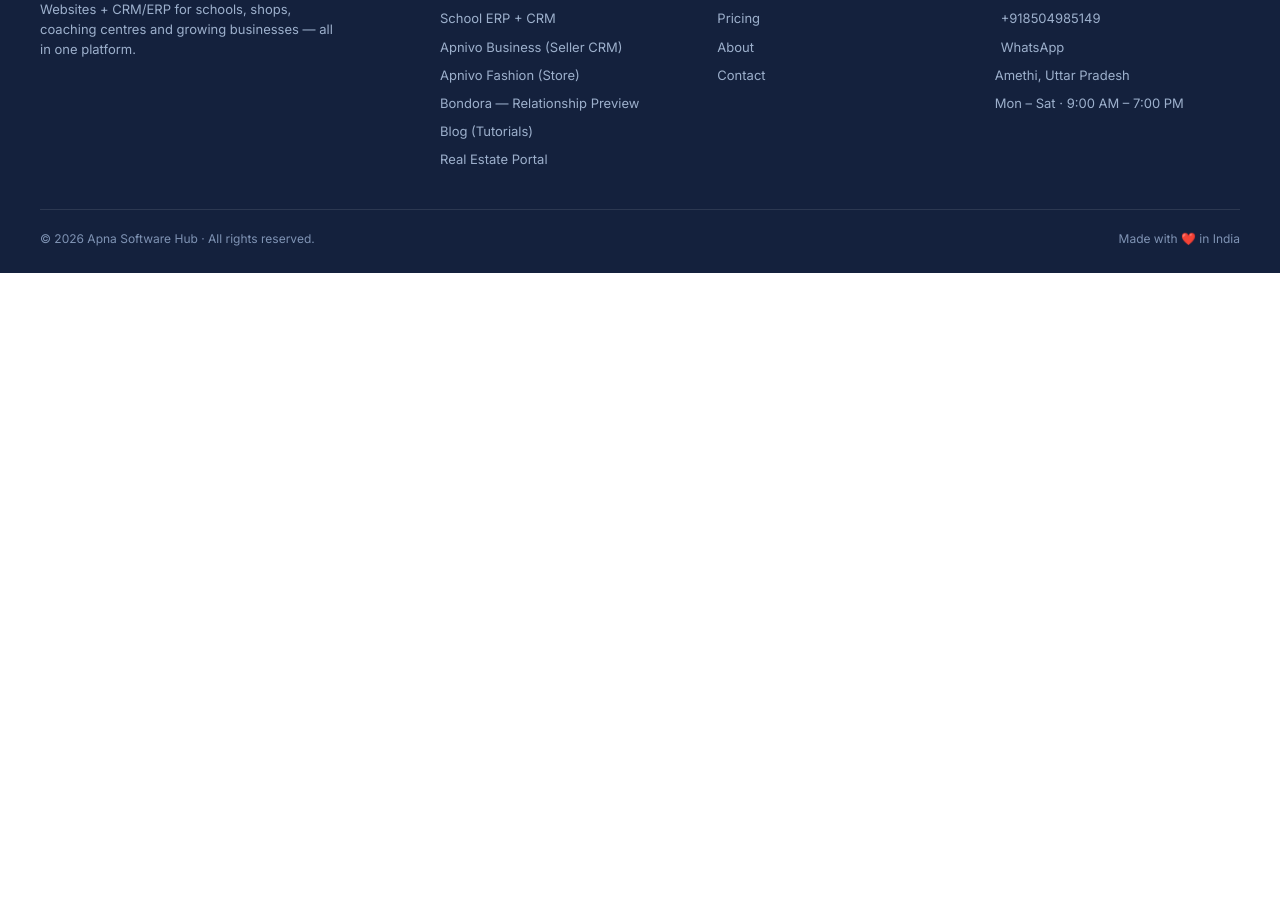
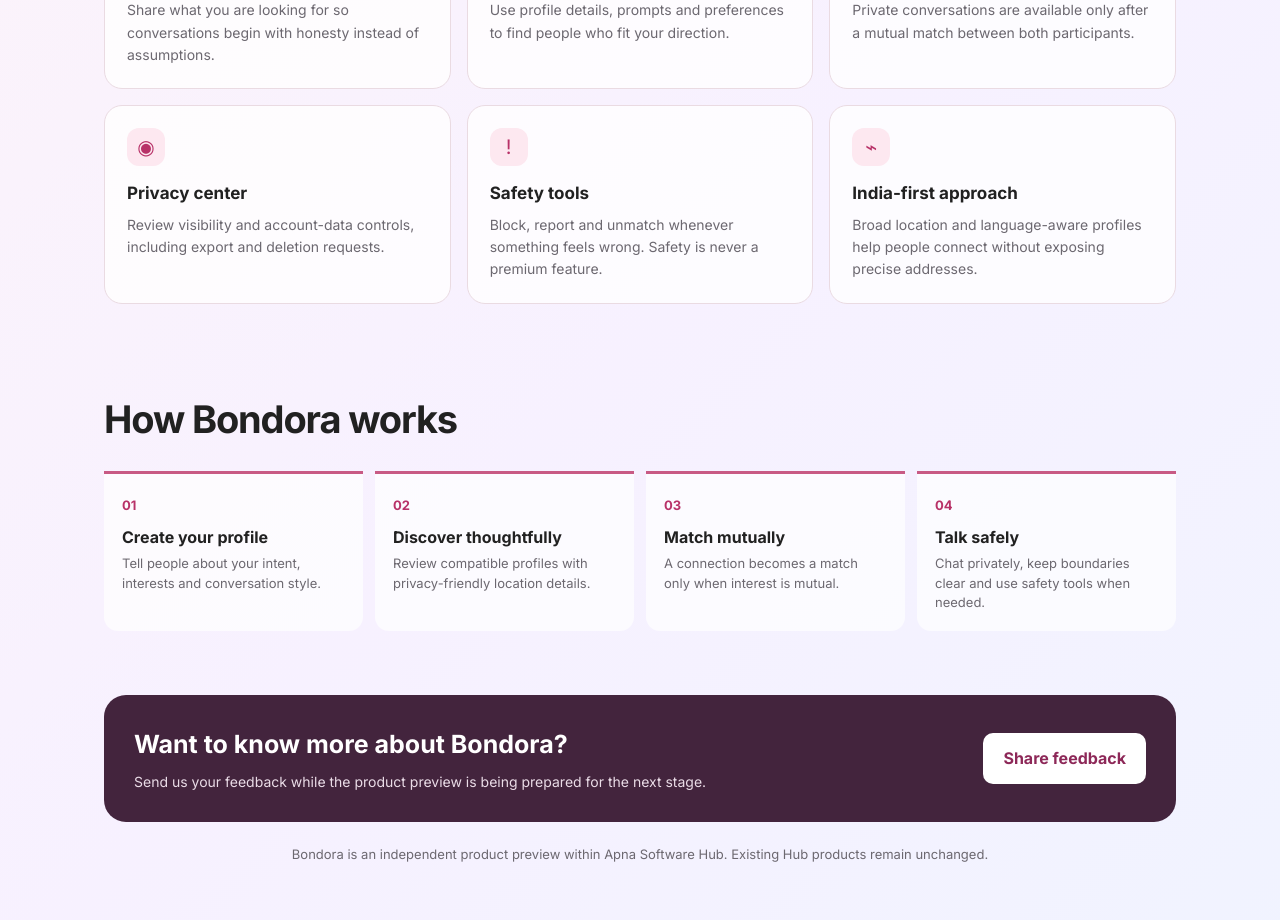
Before and after one commit to kanhaji143/apna-computer, a website: page public/bondora/index.html in a window 1280 px wide. Shown: the part 1109-2029 px from the top of the page. Before the commit the page ends 1382 px from the top, so only its background shows below. Drawn offline with Linux system fonts and the light colour scheme.

Commit message:
feat: expand Bondora product landing page
Adds relationship feature tiles, four-step product flow, feedback CTA, responsive layout, and privacy/safety messaging to the Hub preview.

```diff
--- a/public/bondora/index.html
+++ b/public/bondora/index.html
@@ -24,7 +24,24 @@
         .bondora-feature strong { display: block; margin-bottom: 5px; }
         .bondora-feature span { color: #6c6870; font-size: 14px; line-height: 1.5; }
         .bondora-note { margin: 22px auto 0; max-width: 900px; color: #6c6870; text-align: center; font-size: 13px; }
-        @media (max-width: 760px) { .bondora-card { grid-template-columns: 1fr; gap: 28px; } .bondora-wrap { padding-top: 36px; } }
+        .bondora-section { max-width: 1120px; margin: 26px auto 0; padding: 30px 0; }
+        .bondora-section h2 { margin-bottom: 10px; font-size: clamp(25px, 4vw, 38px); letter-spacing: -.03em; }
+        .bondora-section-intro { max-width: 650px; color: #6c6870; line-height: 1.7; }
+        .bondora-grid { display: grid; grid-template-columns: repeat(3, 1fr); gap: 16px; margin-top: 22px; }
+        .bondora-tile { background: rgba(255,255,255,.82); border: 1px solid #eadbe2; border-radius: 18px; padding: 22px; }
+        .bondora-tile .icon { width: 38px; height: 38px; display: grid; place-items: center; border-radius: 12px; margin-bottom: 14px; background: #fde8f0; color: #b83268; font-size: 20px; }
+        .bondora-tile h3 { margin-bottom: 7px; font-size: 17px; }
+        .bondora-tile p { color: #6c6870; font-size: 14px; line-height: 1.6; }
+        .bondora-steps { display: grid; grid-template-columns: repeat(4, 1fr); gap: 12px; margin-top: 22px; }
+        .bondora-step { padding: 18px; border-top: 3px solid #c85a84; background: rgba(255,255,255,.7); border-radius: 0 0 14px 14px; }
+        .bondora-step b { color: #b83268; font-size: 13px; }
+        .bondora-step h3 { margin: 8px 0 5px; font-size: 16px; }
+        .bondora-step p { color: #6c6870; font-size: 13px; line-height: 1.5; }
+        .bondora-cta { margin-top: 34px; border-radius: 22px; padding: 30px; display: flex; align-items: center; justify-content: space-between; gap: 20px; background: #43243d; color: #fff; }
+        .bondora-cta h2 { margin: 0 0 7px; font-size: 25px; }
+        .bondora-cta p { color: #eadce7; line-height: 1.5; font-size: 14px; }
+        .bondora-cta .bondora-btn { background: #fff; color: #8d2858; white-space: nowrap; }
+        @media (max-width: 760px) { .bondora-card { grid-template-columns: 1fr; gap: 28px; } .bondora-wrap { padding-top: 36px; } .bondora-grid, .bondora-steps { grid-template-columns: 1fr; } .bondora-cta { display: block; } .bondora-cta .bondora-btn { margin-top: 18px; } }
     </style>
 </head>
 <body class="bondora-page">
@@ -47,6 +64,31 @@
                 <div class="bondora-feature"><strong>Development preview</strong><span>Advanced features and billing remain intentionally paused for now.</span></div>
             </div>
         </section>
+        <section class="bondora-section">
+            <h2>Designed for thoughtful connections</h2>
+            <p class="bondora-section-intro">Bondora brings the useful parts of modern relationship products together without compromising consent, privacy or safety.</p>
+            <div class="bondora-grid">
+                <article class="bondora-tile"><div class="icon">♥</div><h3>Clear intent</h3><p>Share what you are looking for so conversations begin with honesty instead of assumptions.</p></article>
+                <article class="bondora-tile"><div class="icon">⌕</div><h3>Thoughtful discovery</h3><p>Use profile details, prompts and preferences to find people who fit your direction.</p></article>
+                <article class="bondora-tile"><div class="icon">▣</div><h3>Consent-led chat</h3><p>Private conversations are available only after a mutual match between both participants.</p></article>
+                <article class="bondora-tile"><div class="icon">◉</div><h3>Privacy center</h3><p>Review visibility and account-data controls, including export and deletion requests.</p></article>
+                <article class="bondora-tile"><div class="icon">!</div><h3>Safety tools</h3><p>Block, report and unmatch whenever something feels wrong. Safety is never a premium feature.</p></article>
+                <article class="bondora-tile"><div class="icon">⌁</div><h3>India-first approach</h3><p>Broad location and language-aware profiles help people connect without exposing precise addresses.</p></article>
+            </div>
+        </section>
+        <section class="bondora-section">
+            <h2>How Bondora works</h2>
+            <div class="bondora-steps">
+                <div class="bondora-step"><b>01</b><h3>Create your profile</h3><p>Tell people about your intent, interests and conversation style.</p></div>
+                <div class="bondora-step"><b>02</b><h3>Discover thoughtfully</h3><p>Review compatible profiles with privacy-friendly location details.</p></div>
+                <div class="bondora-step"><b>03</b><h3>Match mutually</h3><p>A connection becomes a match only when interest is mutual.</p></div>
+                <div class="bondora-step"><b>04</b><h3>Talk safely</h3><p>Chat privately, keep boundaries clear and use safety tools when needed.</p></div>
+            </div>
+        </section>
+        <section class="bondora-cta">
+            <div><h2>Want to know more about Bondora?</h2><p>Send us your feedback while the product preview is being prepared for the next stage.</p></div>
+            <a class="bondora-btn" href="/contact.html?module=bondora">Share feedback</a>
+        </section>
         <p class="bondora-note">Bondora is an independent product preview within Apna Software Hub. Existing Hub products remain unchanged.</p>
     </main>
     <footer id="hubFooter"></footer>
```
